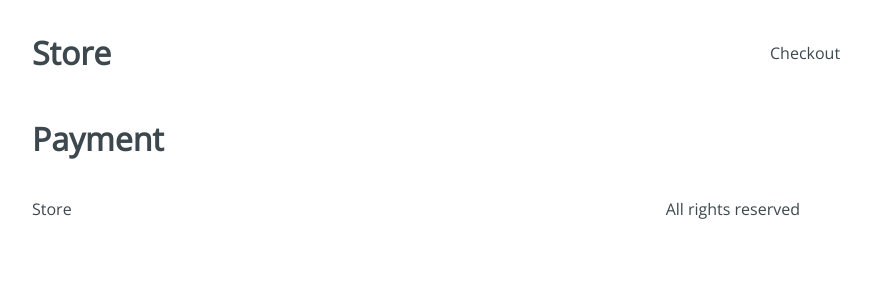
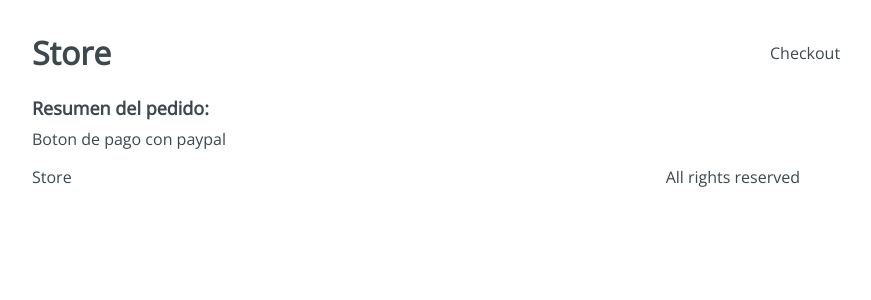
Before and after one commit to IvanGonzalez10/StoreHooks, a React (Create React App) app: page /checkout/payment in a window 1280 px wide. Shown: the top 300 px of the page, without its empty margins (224-1095 px from the left). Built offline with nearby package versions, Linux system fonts and the light colour scheme.

Commit message:
adding style of payment section

```diff
--- a/src/components/Payment.jsx
+++ b/src/components/Payment.jsx
@@ -1,7 +1,15 @@
-import React from 'react'
+import React from 'react';
+import '../styles/Payment.scss'
 
 export const Payment = () => {
   return (
-    <h1>Payment</h1>
+    <div className="payment">
+      <div className="payment-content">
+        <h3>Resumen del pedido:</h3>
+        <div className="payment-button">
+          Boton de pago con paypal
+        </div>
+      </div>
+    </div>
   );
 }
```
